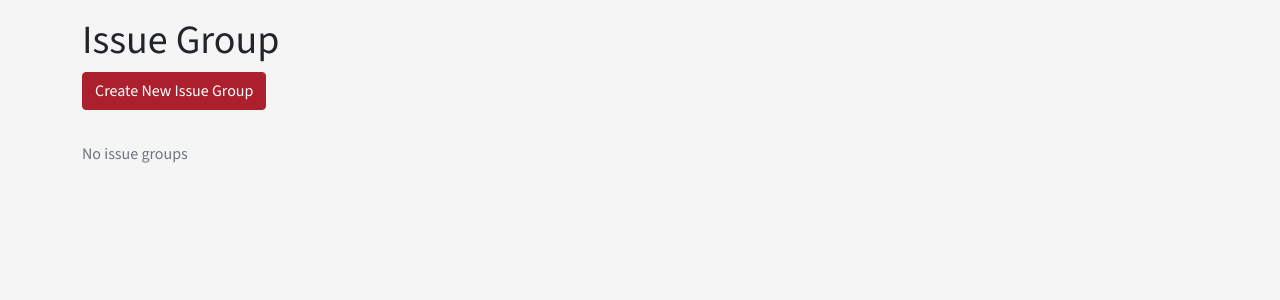
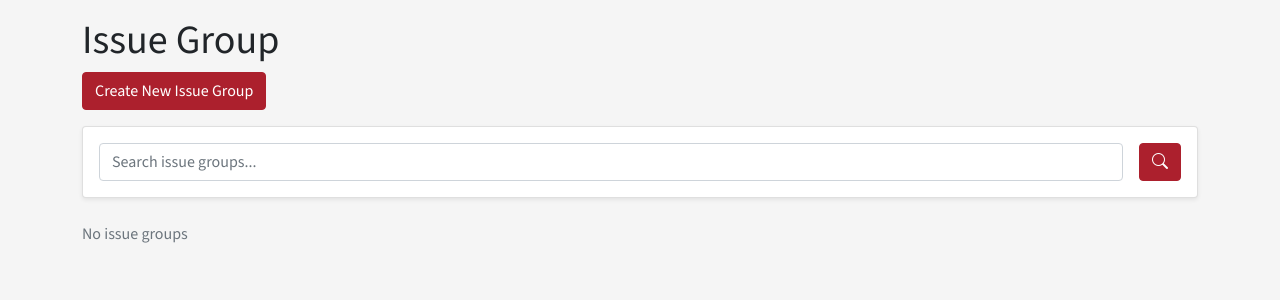
Before and after one commit to TheTinker001/Clarify, a Django app: page /issues/ in a window 1280 px wide. Shown: the part 70-370 px from the top of the page. Run offline with Django 5.2, Linux system fonts and the light colour scheme; a user stored in the database is signed in; data that the repository does not hold is empty; some libraries are stand-ins or nearby versions.

Commit message:
Add search bar in issue group

```diff
--- a/tickets/templates/issue_group.html
+++ b/tickets/templates/issue_group.html
@@ -3,6 +3,23 @@
     <div class="container mt-3">
         <h1>Issue Group</h1>
         <a href="{% url 'create_issue_group' %}" class="btn btn-primary mb-3">Create New Issue Group</a>
+        <div class="card mb-4 shadow-sm">
+            <div class="card-body">
+                <form method="get" action="{% url 'issue_group' %}">
+                    <div class="d-flex align-items-center gap-3">
+                        <input type="text"
+                               class="form-control"
+                               name="searchTermForIG"
+                               placeholder="Search issue groups..."
+                               value="{{ searchTermForIG }}"
+                               id="searchInputForIG">
+                        <button class="btn btn-dark" type="submit">
+                            <i class="bi bi-search"></i>
+                        </button>
+                    </div>
+                </form>
+            </div>
+        </div>
         <div class="mb-3">{% include "partials/pagination_navbar.html" with page_obj=page_obj %}</div>
         {% for i in issue_groups %}
             <div class="card mb-3 shadow-sm issue-group-card">
--- a/tickets/views/issue_group_view.py
+++ b/tickets/views/issue_group_view.py
@@ -3,6 +3,7 @@ from django.http import Http404
 from django.views.generic import TemplateView
 from tickets.models import User, IssueGroup
 from django.core.paginator import Paginator
+from django.db.models import Q
 
 from clarify.settings import ITEMS_PER_PAGE
 
@@ -21,7 +22,8 @@ class IssueGroupView(LoginRequiredMixin, TemplateView):
     def get_context_data(self, **kwargs):
         context = super().get_context_data(**kwargs)
 
-        qs = IssueGroup.objects.all().order_by("name")
+        qs = IssueGroup.objects.all()
+        qs = self.get_qs_by_search_term(context, qs)
 
         paginator = Paginator(qs, ITEMS_PER_PAGE)
         page_number = self.request.GET.get("page")
@@ -30,4 +32,12 @@ class IssueGroupView(LoginRequiredMixin, TemplateView):
         context["issue_groups"] = page_obj
         context["page_obj"] = page_obj
         context["paginator"] = paginator
+
         return context
+
+    def get_qs_by_search_term(self, context, qs):
+        search_term = self.request.GET.get("searchTermForIG", "").strip()
+        context["searchTermForIG"] = search_term
+        if search_term:
+            qs = qs.filter(Q(name__icontains=search_term))
+        return qs.order_by("name")
```
